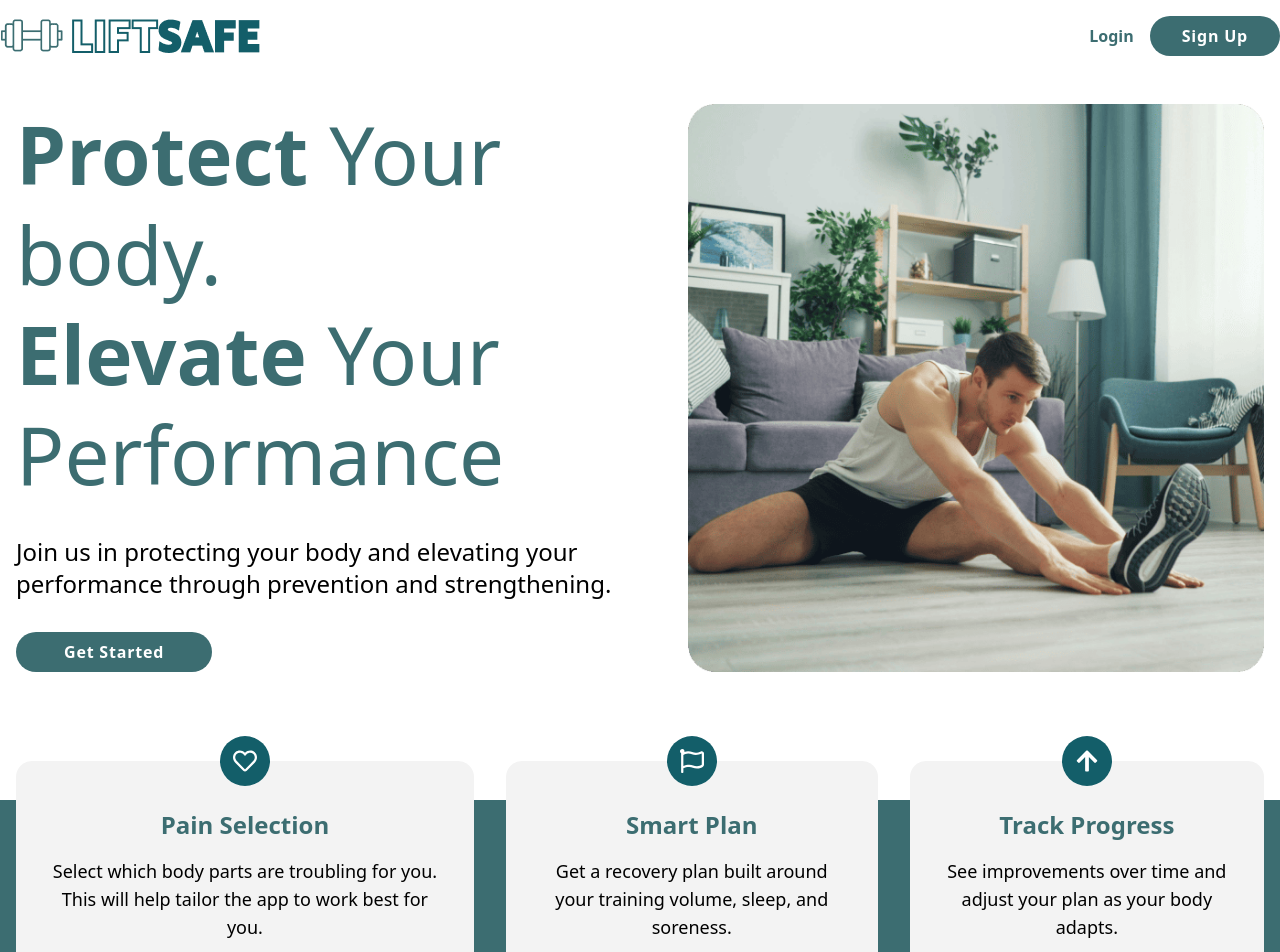
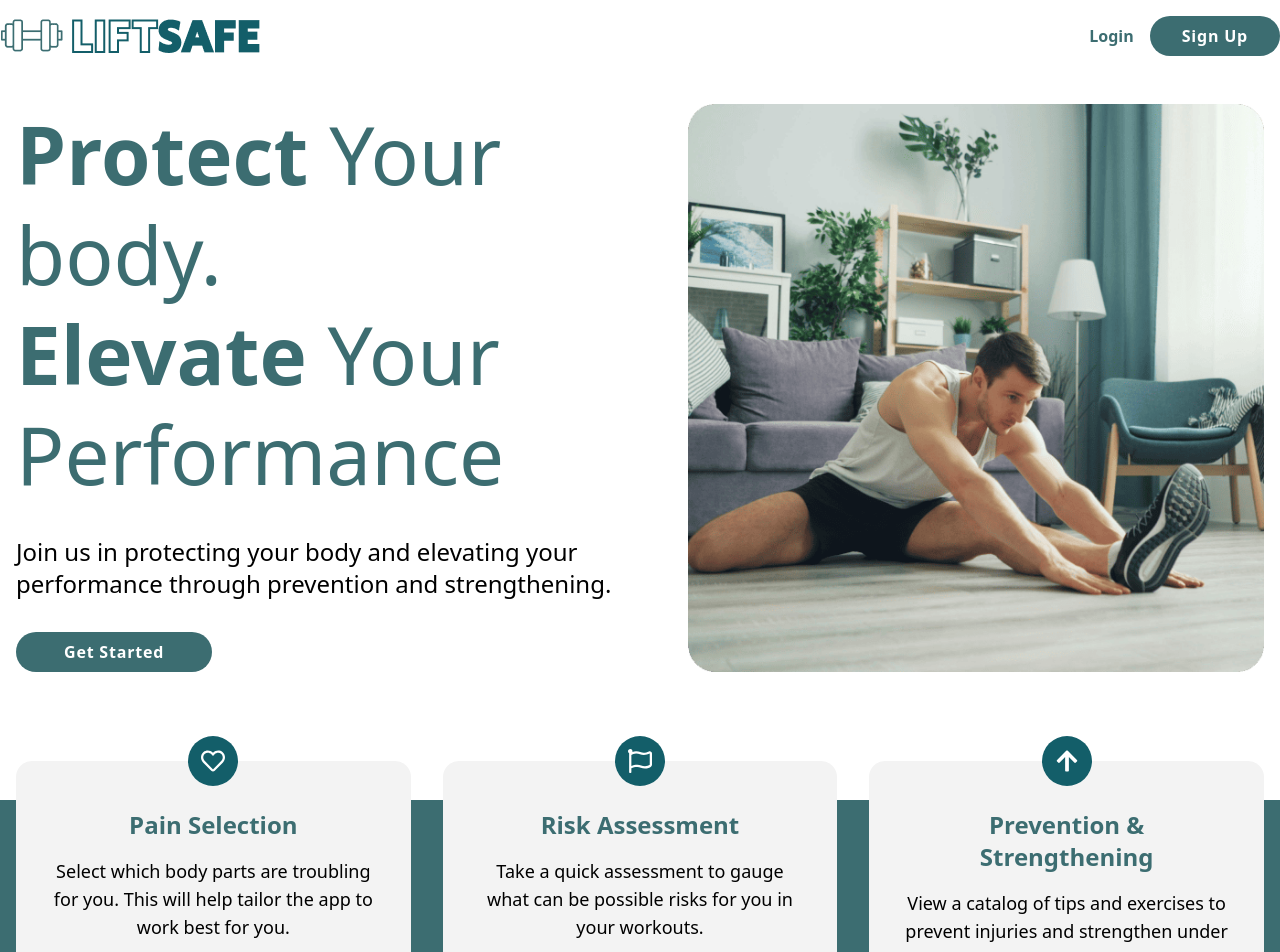
Before and after one commit to taib9/LiftSafe, a React (Vite) app: page / in a window 1280 px wide. Shown: the top 952 px of the page. Built offline with nearby package versions, Linux system fonts and the light colour scheme.

Commit message:
cards grid on large screens and updated copy

```diff
--- a/src/pages/Landing.jsx
+++ b/src/pages/Landing.jsx
@@ -33,7 +33,7 @@ const Landing = () => {
             <span className="font-bold">Protect</span> Your body.<br></br>
             <span className="font-bold">Elevate</span> Your Performance
           </h1>
-          <p className="my-8 text-xl sm:text-2xl text-center lg:text-left">
+          <p className="my-8 text-xl sm:text-2xl text-center lg:text-left text-balance">
             Join us in protecting your body and elevating your performance
             through prevention and strengthening.
           </p>
@@ -50,20 +50,20 @@ const Landing = () => {
         />
       </div>
       <div className="bg-teal pb-8">
-        <div className="container px-4 mx-auto mt-16 flex flex-col gap-8 py-16 lg:py-0 lg:mt-[8rem] lg:flex-row">
+        <div className="container px-4 mx-auto mt-16 flex flex-col gap-8 py-16 lg:py-0 lg:mt-[8rem] lg:grid lg:grid-cols-3">
           <LandingCard
             title="Pain Selection"
             description="Select which body parts are troubling for you. This will help tailor the app to work best for you."
             Icon={FaRegHeart}
           />
           <LandingCard
-            title="Smart Plan"
-            description="Get a recovery plan built around your training volume, sleep, and soreness."
+            title="Risk Assessment"
+            description="Take a quick assessment to gauge what can be possible risks for you in your workouts."
             Icon={FaRegFlag}
           />
           <LandingCard
-            title="Track Progress"
-            description="See improvements over time and adjust your plan as your body adapts."
+            title="Prevention & Strengthening"
+            description="View a catalog of tips and exercises to prevent injuries and strengthen under compensated body parts."
             Icon={FaArrowUp}
           />
         </div>
```
